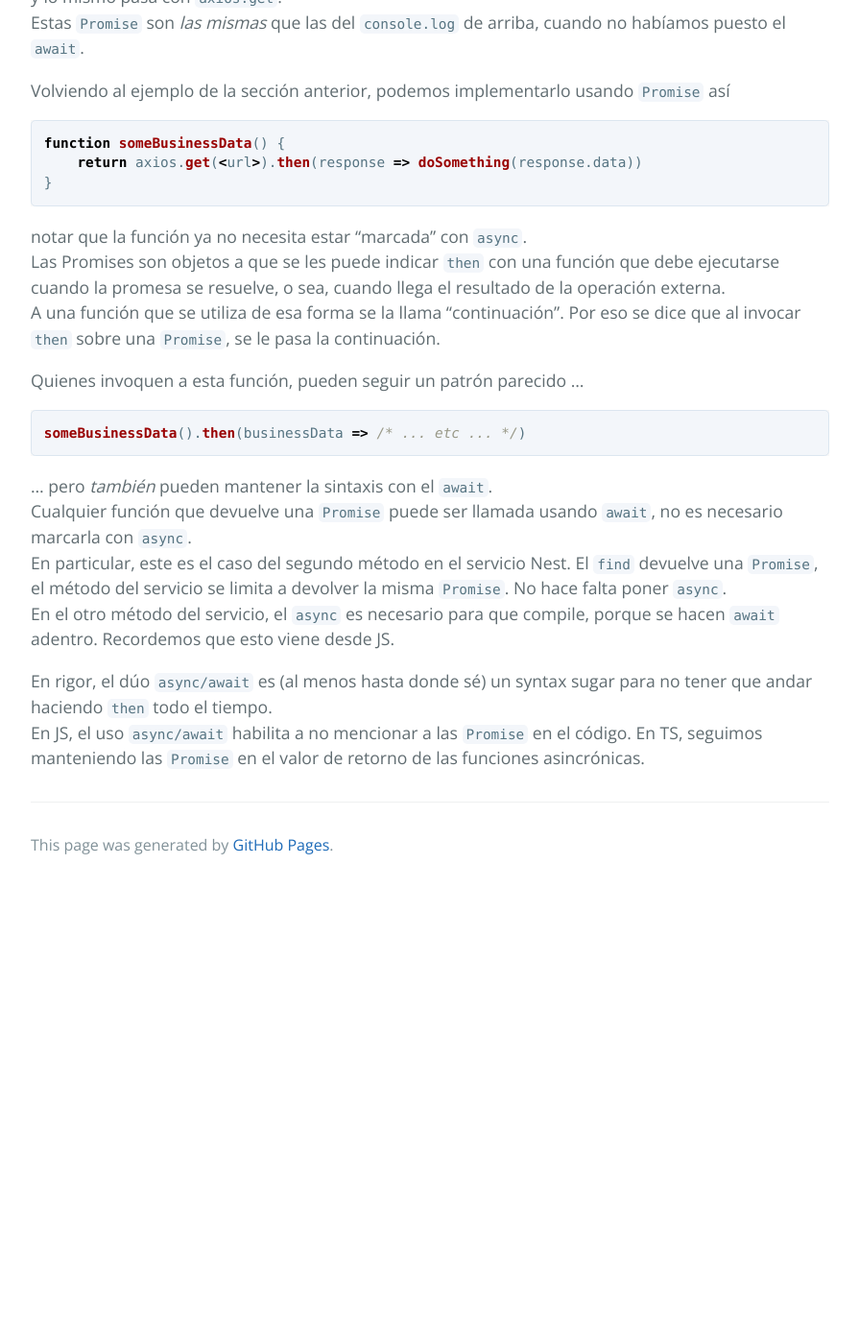
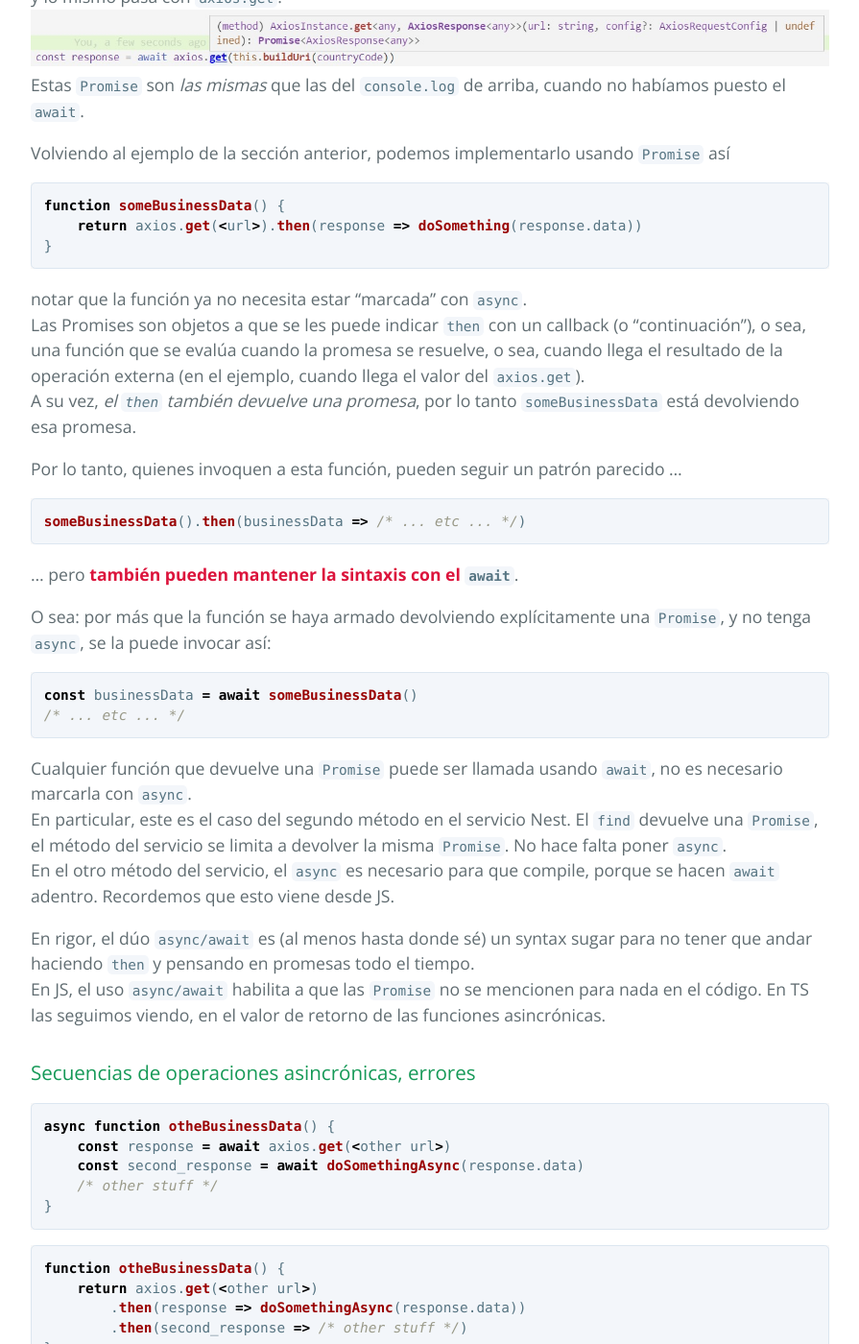
Before and after one commit to clombardi/bdsol-capacitacion-desarrollo, a Jekyll site: the page built from async/promises-async-await.md, in a window 1280 px wide and 1400 px high, scrolled down 2626 px. Shown: the whole window at 96% size, without its empty margins (192-1087 px from the left). Built offline with Jekyll 4.4.1, drawn with Linux system fonts in a browser that asks for light colours; our own code applies the rules of GitHub Pages for plain Markdown files; before the commit the page ends 3550 px from its top, so only the background shows below that; some of the changed text lies outside the part shown.

Commit message:
async - async-await and promises quite advanced

````diff
--- a/async/promises-async-await.md
+++ b/async/promises-async-await.md
@@ -14,12 +14,12 @@ Cualquier llamada a una operación externa, debe manejar el hecho de que el resu
 
 En lo que sigue, usamos una invocación HTTP como ejemplo de operación externa. Donde dice `axios.get(<url>)`, bien podría decir p.ej. `<repository>.findOne(<conditions>)`, o una función desarrollada por nosotros que invoca a alguno de estos.
 
-### async-await
+### async-await - la que nos sabemos todos
 La experiencia nos dice que este código
 ``` javascript
 function someBusinessCode() {
     const response = axios.get(<url>)
-    doSomething(response.data)
+    return doSomething(response.data)
 }
 ```
 falla, porque `response.data` es `undefined`. Un `console.log(response)` nos da esto
@@ -61,7 +61,7 @@ Al poner `await`, o usar promesas, habilitamos a la VM de Node a atender otras c
 ------
 
 
-### Promesas
+### Promesas - el "nombre verdadero" del async-await
 Estos son dos métodos de un servicio NestJS
 ``` javascript
   async addAddress(personId: string, address: NewAddressRequestDto): Promise<Person> {
@@ -78,8 +78,9 @@ Estos son dos métodos de un servicio NestJS
 Concentrémonos en el **tipo de respuesta** de estos métodos: son `Promise<...tipo...>`.
 
 El `findOneOrFail` también responde `Promise`:
-![Tipo de respuesta es Promise](./images/find-type-promise.jpg)
+![Tipo de respuesta de `repo.find` es Promise](./images/find-type-promise.jpg)
 y lo mismo pasa con `axios.get`.
+![Tipo de respuesta de `axios.get` es Promise](./images/axios-type-promise.jpg)
 Estas `Promise` son _las mismas_ que las del `console.log` de arriba, cuando no habíamos puesto el `await`.
 
 Volviendo al ejemplo de la sección anterior, podemos implementarlo usando `Promise` así
@@ -89,17 +90,45 @@ function someBusinessData() {
 }
 ```
 notar que la función ya no necesita estar "marcada" con `async`.
-Las Promises son objetos a que se les puede indicar `then` con una función que debe ejecutarse cuando la promesa se resuelve, o sea, cuando llega el resultado de la operación externa.
-A una función que se utiliza de esa forma se la llama "continuación". Por eso se dice que al invocar `then` sobre una `Promise`, se le pasa la continuación.
+Las Promises son objetos a que se les puede indicar `then` con un callback (o "continuación"), o sea, una función que se evalúa cuando la promesa se resuelve, o sea, cuando llega el resultado de la operación externa (en el ejemplo, cuando llega el valor del `axios.get`).
+A su vez, _el `then` también devuelve una promesa_, por lo tanto `someBusinessData`  está devolviendo esa promesa.
 
-Quienes invoquen a esta función, pueden seguir un patrón parecido ...
+
+Por lo tanto, quienes invoquen a esta función, pueden seguir un patrón parecido ...
 ``` javascript
 someBusinessData().then(businessData => /* ... etc ... */)
 ```
-... pero _también_ pueden mantener la sintaxis con el `await`.
+... pero **también pueden mantener la sintaxis con el `await`**{: style="color: Crimson"}.
+
+O sea: por más que la función se haya armado devolviendo explícitamente una `Promise`, y no tenga `async`, se la puede invocar así:
+``` javascript
+const businessData = await someBusinessData()
+/* ... etc ... */
+```
+
+
 Cualquier función que devuelve una `Promise` puede ser llamada usando `await`, no es necesario marcarla con `async`.
 En particular, este es el caso del segundo método en el servicio Nest. El `find` devuelve una `Promise`, el método del servicio se limita a devolver la misma `Promise`. No hace falta poner `async`.
 En el otro método del servicio, el `async` es necesario para que compile, porque se hacen `await` adentro. Recordemos que esto viene desde JS.
 
-En rigor, el dúo `async/await` es (al menos hasta donde sé) un syntax sugar para no tener que andar haciendo `then` todo el tiempo.
-En JS, el uso `async/await` habilita a no mencionar a las `Promise` en el código. En TS, seguimos manteniendo las `Promise` en el valor de retorno de las funciones asincrónicas.
+En rigor, el dúo `async/await` es (al menos hasta donde sé) un syntax sugar para no tener que andar haciendo `then` y pensando en promesas todo el tiempo.
+En JS, el uso `async/await` habilita a que las `Promise` no se mencionen para nada en el código. En TS las seguimos viendo, en el valor de retorno de las funciones asincrónicas.
+
+### Secuencias de operaciones asincrónicas, errores
+<!-- Si tengo
+lo que permite armar la cadena de `then`: -->
+``` javascript
+async function otheBusinessData() {
+    const response = await axios.get(<other url>)
+    const second_response = await doSomethingAsync(response.data)
+    /* other stuff */
+}
+```
+
+``` javascript
+function otheBusinessData() {
+    return axios.get(<other url>)
+        .then(response => doSomethingAsync(response.data))
+        .then(second_response => /* other stuff */)
+}
+```
````
Also changed, not shown: async/images/axios-type-promise.jpg (added).
